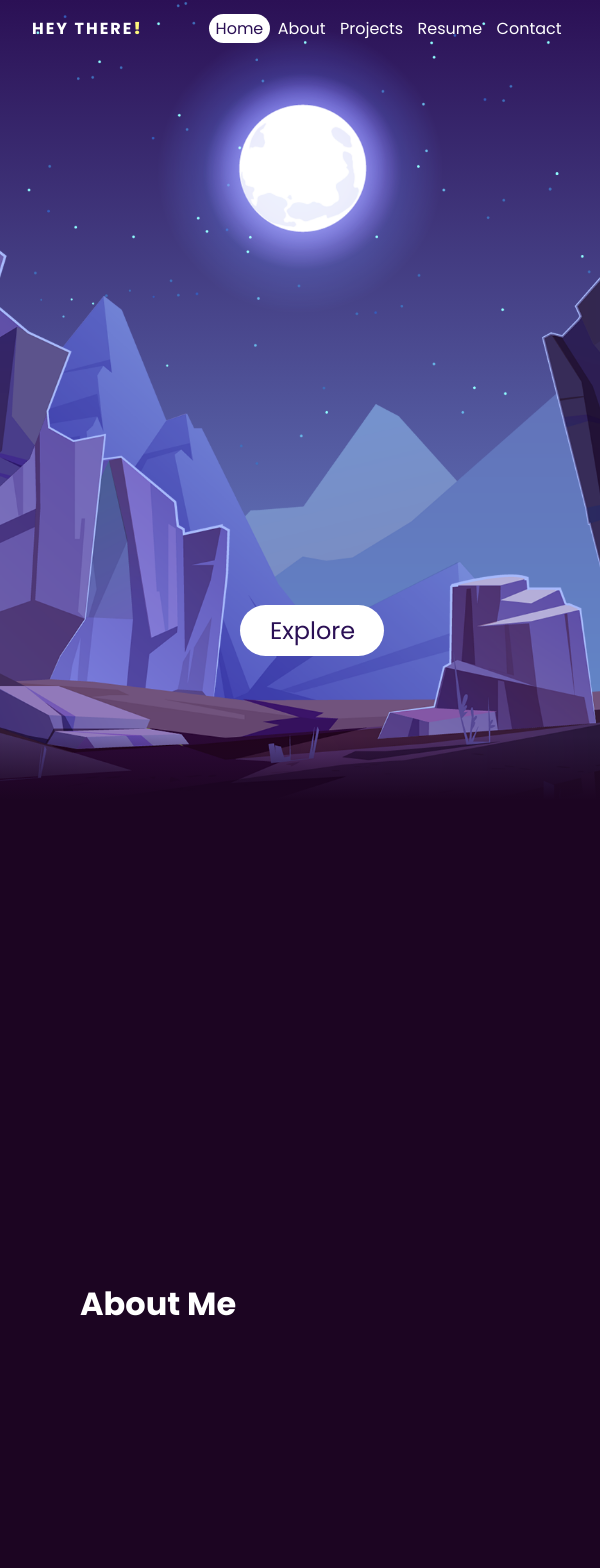
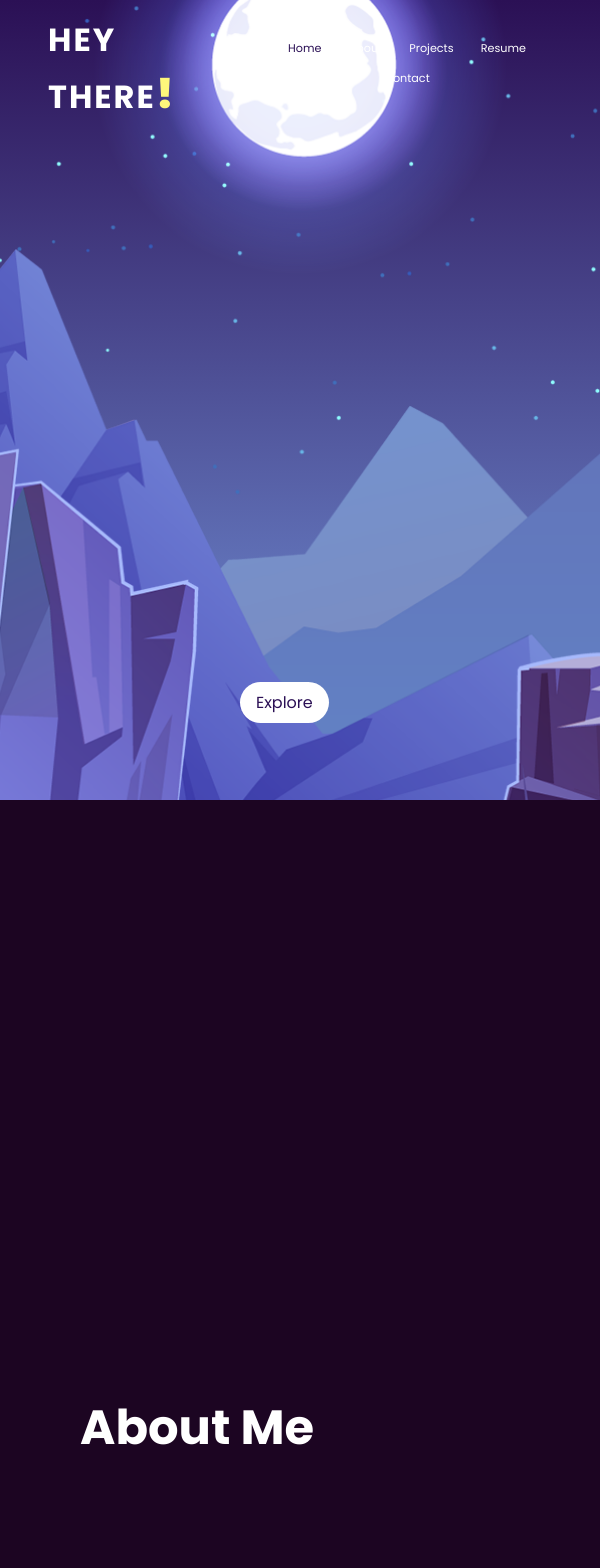
Before and after one commit to dylncheng/personal-website, a React (Create React App) app: page / in a window 600 px wide. Shown: the top 1568 px of the page. Built offline with nearby package versions, Linux system fonts and the light colour scheme.

Commit message:
added mobile functionality for screen sizes < 800px and > 600px

```diff
--- a/src/App.css
+++ b/src/App.css
@@ -410,14 +410,16 @@ iframe {
 
 @media only screen and (max-width: 600px) {
   .section h1 {
-    padding-top: 24.375rem;
-    font-size: 3.5rem;
+    padding-top: 31.375rem;
+    font-size: 2.5rem;
     margin-bottom: 15rem;
     color: #fff;
   }
 
   #btn {
     position: absolute;
+    font-size: 1rem;
+    padding: 0.5rem 1rem;
     left: 40vw;
     bottom: 13rem;
   }
@@ -445,12 +447,14 @@ iframe {
 }
 
 .header ul li {
-  margin-left: 0.1rem;
+  margin-left: 0.5rem;
+  margin-bottom: 0.5rem;
+  font-size: 0.7rem;
   min-width: 0;
 }
 
 .header ul li a {
-  padding: 0.2rem 0.4rem;
+  padding: 0.1rem 0.2rem;
 }
 
 .description {
@@ -522,5 +526,116 @@ p.project-link {
 }
 
 @media only screen and (min-width: 600px) and (max-width: 800px) {
+  .section h1 {
+    padding-top: 50.375rem;
+    font-size: 5rem;
+    margin-bottom: 7rem;
+    color: #fff;
+  }
 
+  #btn {
+    position: absolute;
+    left: 40vw;
+    bottom: 20rem;
+  }
+
+  .header {
+    width: 100%;
+    padding: 1rem 2rem;
 }
+
+  .header .logo {
+    color: #fff;
+    font-weight: 700;
+    text-decoration: none;
+    font-size: 2rem;
+    padding-left: 1rem;
+    text-transform: uppercase;
+    letter-spacing: 2px;
+}
+
+.header .logo strong {
+  font-size: 2.5rem;
+}
+
+.header ul {
+  flex-wrap: wrap;
+}
+
+.header ul li {
+  margin-left: 0.1rem;
+  margin-bottom: 0.8rem;
+  min-width: 0;
+}
+
+.header ul li a {
+  padding: 0.4rem 0.8rem;
+}
+
+.description {
+  position: relative;
+  padding: 37rem 5rem;
+  width: 100%;
+  background: #1c0522;
+}
+
+.description h2 {
+  font-size: 3rem;
+  margin-bottom: 0;
+  color: #fff;
+  /* padding: 25rem 10rem; */
+}
+
+.description p {
+  margin-top: 0;
+  font-size: 1.725rem;
+  color: #fff;
+  line-height: 3rem;
+  /* padding: 25rem 10rem; */
+}
+
+.gallery {
+  position: relative;
+  padding: 23rem 5rem;
+  width: 100%;
+}
+
+.gallery h2 {
+  font-size: 3rem;
+  margin-bottom: 0;
+  color: #fff;
+}
+
+.gallery .project {
+  margin: 0 auto;
+  width: 120%;
+  margin-top: 5rem;
+  margin-bottom: 17rem;
+  border-radius: 15px;
+}
+
+.gallery .project-title {
+  font-weight: 700;
+  text-transform: lowercase;
+  margin-bottom: 1.4rem;
+  font-size: 1.725rem;
+}
+
+.gallery .project-img {
+  max-width: 80%;
+  border-radius: 15px;
+  height: auto;
+  transition: all 0.8 ease;
+}
+
+.gallery .project-text, .gallery .project-github, .gallery .project-link {
+  font-size: 1.325rem;
+  max-width: 80%;
+  line-height: 2.5rem;
+}
+
+p.project-link {
+  margin-top: 1rem;
+  font-weight: 400;
+}
+}
```
